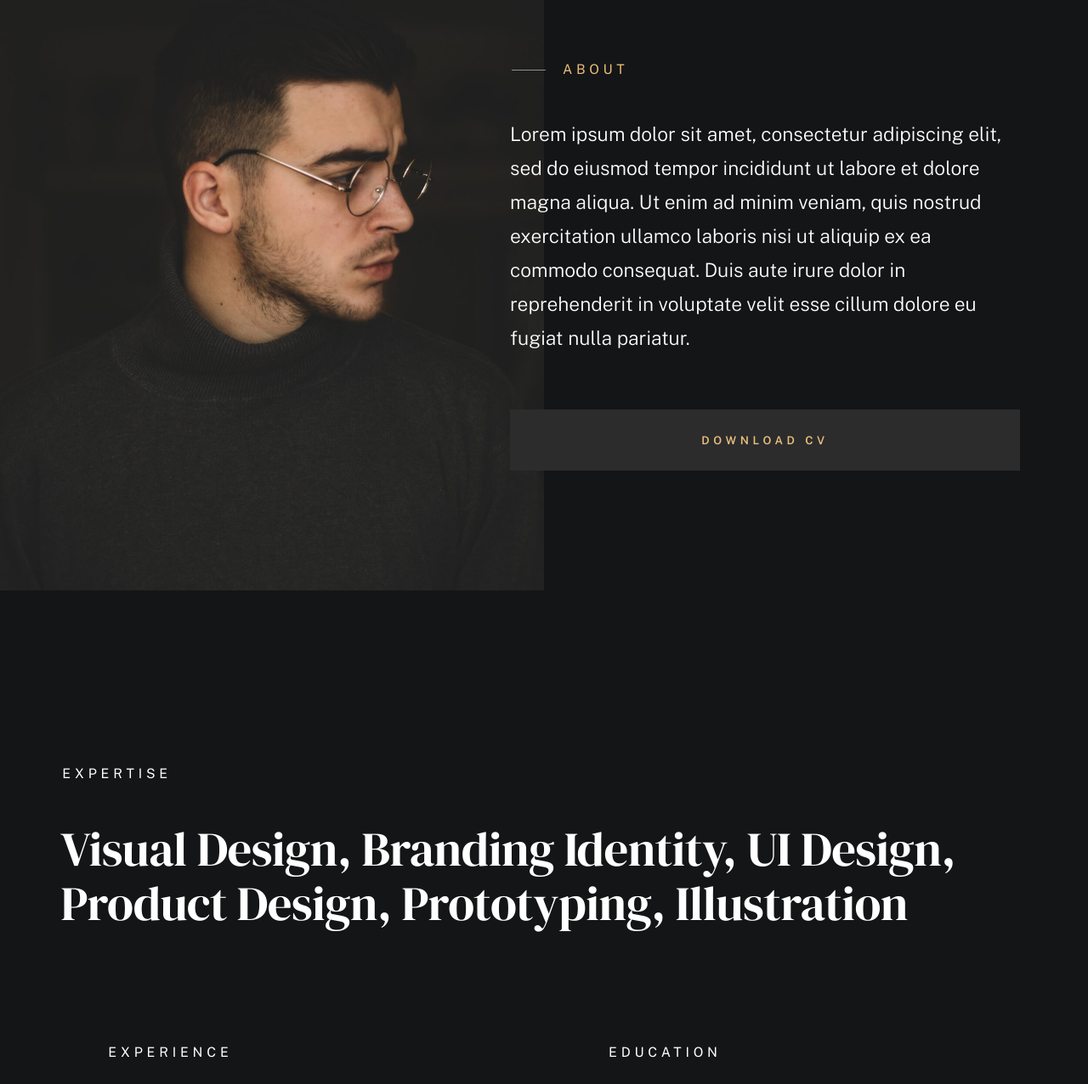
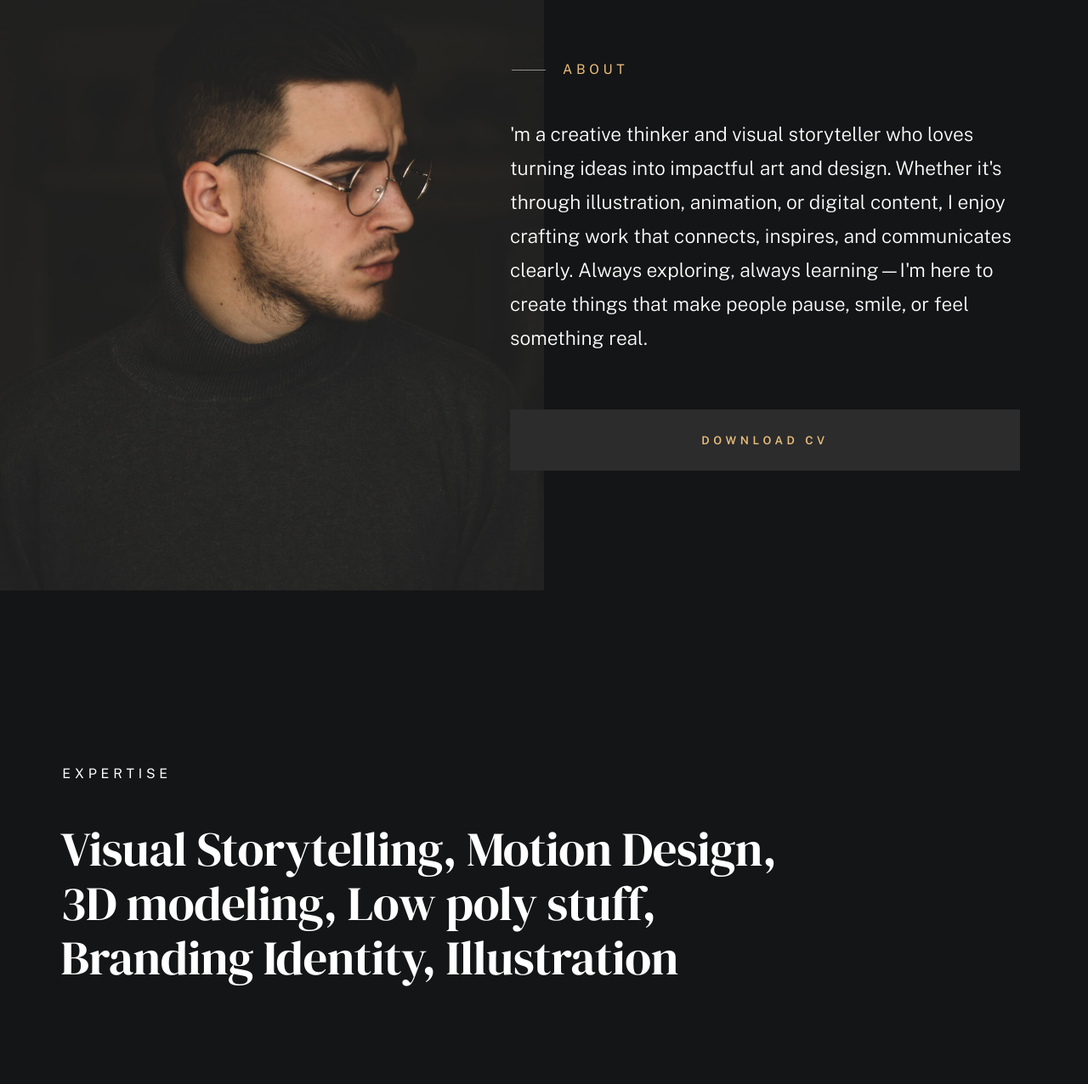
Before and after one commit to Kalindie/Kali, a plain HTML site: page index.html in a window 1280 px wide. Shown: the part 1120-2396 px from the top of the page at 85% size. Drawn offline with nearby package versions, Linux system fonts and the light colour scheme; a web font is replaced by a local one.

Commit message:
Update index.html

```diff
--- a/index.html
+++ b/index.html
@@ -63,7 +63,7 @@
             <div class="row wide main-nav-wrap">
                 <nav class="column lg-12 main-nav">
                     <ul>
-                        <li><a href="index.html" class="home-link">Luther.</a></li>
+                        <li><a href="index.html" class="home-link">Kalindi.</a></li>
                         <li class="current"><a href="#intro" class="smoothscroll">Intro</a></li>
                         <li><a href="#about" class="smoothscroll">About</a></li>
                         <li><a href="#works" class="smoothscroll">Works</a></li>
@@ -92,10 +92,10 @@
                         </div>
 
                         <h1 class="text-huge-title">
-                            I am Luther, <br>
-                            a digital designer <br>
-                            & frontend <br>
-                            developer based <br>
+                            I am Kalindi, <br>
+                            a motion designer <br>
+                            & visual <br>
+                            storyteller based <br>
                             in Somewhere.
                         </h1>
                     </div>
@@ -135,11 +135,11 @@
                                 About
                             </h2>
                             <p class="attention-getter" data-animate-el>
-                                Lorem ipsum dolor sit amet, consectetur adipiscing elit, sed do eiusmod
-                                tempor incididunt ut labore et dolore magna aliqua. Ut enim ad minim
-                                veniam, quis nostrud exercitation ullamco laboris nisi ut aliquip ex
-                                ea commodo consequat. Duis aute irure dolor in reprehenderit in voluptate
-                                velit esse cillum dolore eu fugiat nulla pariatur.
+                                'm a creative thinker and visual storyteller who loves turning ideas into
+                                impactful art and design. Whether it's through illustration, animation, or
+                                digital content, I enjoy crafting work that connects, inspires, and communicates
+                                clearly. Always exploring, always learning—I'm here to create things that
+                                make people pause, smile, or feel something real.
                             </p>
                             <a href="#0" class="btn btn--medium u-fullwidth" data-animate-el>Download CV</a>
 
@@ -154,11 +154,11 @@
                         <h2 class="text-pretitle" data-animate-el>Expertise</h2>
 
                         <ul class="skills-list h1" data-animate-el>
-                            <li>Visual Design</li>
+                            <li>Visual Storytelling</li>
+                            <li>Motion Design</li>
+                            <li>3D modeling</li>
+                            <li>Low poly stuff</li>
                             <li>Branding Identity</li>
-                            <li>UI Design</li>
-                            <li>Product Design</li>
-                            <li>Prototyping</li>
                             <li>Illustration</li>
                         </ul>
 
```
